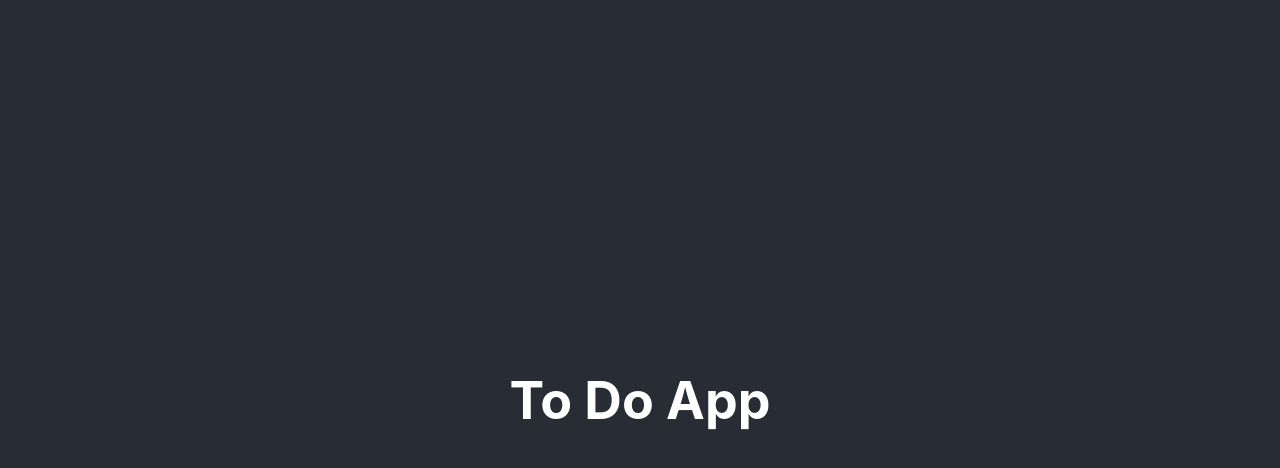
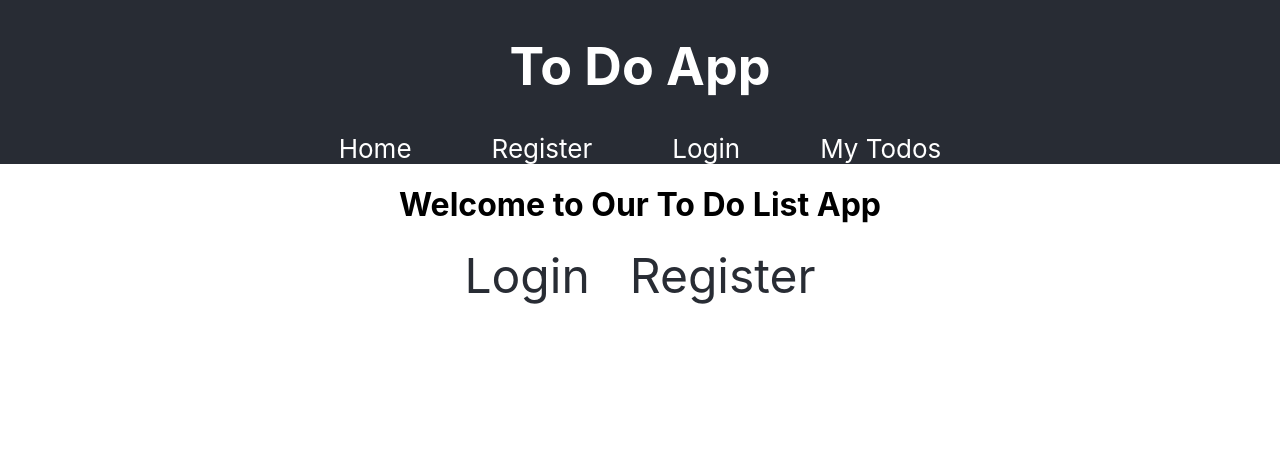
Before and after one commit to wtcrowe4/to-do-app, a React (Create React App) app: page / in a window 1280 px wide. Shown: the top 468 px of the page. Built offline with nearby package versions, Linux system fonts and the light colour scheme.

Commit message:
Set up user views with react router.

```diff
--- a/package.json
+++ b/package.json
@@ -10,7 +10,10 @@
     "express": "^4.18.1",
     "mongoose": "^6.6.1",
     "react": "^18.2.0",
+    "react-bootstrap": "^2.5.0",
     "react-dom": "^18.2.0",
+    "react-router": "^6.4.1",
+    "react-router-dom": "^6.4.1",
     "react-scripts": "5.0.1",
     "web-vitals": "^2.1.4"
   },
--- a/server.js
+++ b/server.js
@@ -12,8 +12,7 @@ mongoose.connect(mongoURI, () => console.log(`MongoDB Connected at ${mongoURI}`)
 
 //Middleware
 app.use(express.json());
-app.use(express.urlencoded({extended: false}));
-app.use(express.static('public'));
+
 
 //Routes
 
--- a/src/App.css
+++ b/src/App.css
@@ -4,7 +4,7 @@
 
 .App-header {
   background-color: #282c34;
-  min-height: 100vh;
+  min-height: 10vh;
   display: flex;
   flex-direction: column;
   align-items: center;
@@ -12,3 +12,25 @@
   font-size: calc(10px + 2vmin);
   color: white;
 }
+
+.navbarlink {
+  color: white;
+  text-decoration: none;
+  margin: 0 10px;
+  padding: 30px;
+}
+
+.navbarlink:hover {
+  color: #61dafb;
+}
+
+.homelink {
+  color: #282c34;
+  text-decoration: none;
+  font-size: 3rem;
+  padding: 20px;
+}
+
+.homelink:hover {
+  color: #61dafb;
+}
--- a/src/App.js
+++ b/src/App.js
@@ -1,3 +1,10 @@
+import React from 'react';
+import { BrowserRouter as Router, Routes, Route } from 'react-router-dom';
+import { Navbar, Nav } from 'react-bootstrap';
+import Welcome from './views/Welcome';
+import UserHome from './views/UserHome';
+import Register from './views/Register';
+import Login from './views/Login';
 import './App.css';
 
 function App() {
@@ -5,7 +12,27 @@ function App() {
     <div className="App">
       <header className="App-header">
         <h1>To Do App</h1>
+        <Navbar className="navbar">
+          <Nav>
+            <Nav.Link className="navbarlink" href="/">Home</Nav.Link>
+            <Nav.Link className="navbarlink" href="/register">Register</Nav.Link>
+            <Nav.Link className="navbarlink" href="/login">Login</Nav.Link>
+            <Nav.Link className="navbarlink" href="/userhome">My Todos</Nav.Link>
+          </Nav>
+        </Navbar>
       </header>
+      <Router>
+        <Routes>
+          <Route path="/" element={<Welcome />} />
+          <Route path="/login" element={<Login />} />
+          <Route path="/register" element={<Register />} />
+          <Route path="/:id" element={<UserHome />} />
+        </Routes>
+
+
+      </Router>
+
+
     </div>
   );
 }
--- /dev/null
+++ b/src/views/Login.jsx
@@ -0,0 +1,13 @@
+import React from 'react';
+
+
+const Login = () => {
+    return (
+        <div className="App-body">
+            <h1>Login Page</h1>
+
+        </div>
+    );
+};
+
+export default Login;
--- /dev/null
+++ b/src/views/Register.jsx
@@ -0,0 +1,11 @@
+import React from 'react';
+
+const Register = () => {
+    return (
+        <div className="App-body">
+            <h1>Register New User</h1>
+        </div>
+    );
+};
+
+export default Register;
--- /dev/null
+++ b/src/views/UserHome.jsx
@@ -0,0 +1,12 @@
+import React from "react";
+
+
+const UserHome = () => {
+    return (
+        <div className="App-body">
+        <h1>User Specific To Do List</h1>
+        </div>
+    );
+};
+
+export default UserHome;
--- /dev/null
+++ b/src/views/Welcome.jsx
@@ -0,0 +1,14 @@
+import React from 'react';
+//import { Link } from 'react-router-dom';
+
+const Welcome = () => {
+    return (
+        <div className="App-body">
+            <h1>Welcome to Our To Do List App</h1>
+            <a className="homelink" href="/login">Login</a>
+            <a className="homelink" href="/register">Register</a>
+        </div>
+    );
+};
+
+export default Welcome;
```
Also changed, not shown: 1 other file (tests, documents, lock files or other folders).
